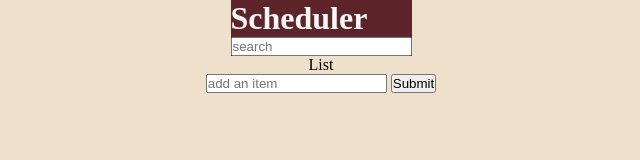
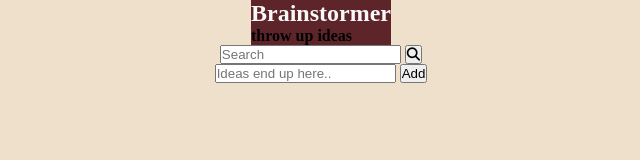
Before and after one commit to murtuzaalisurti/brainstormer, a plain HTML site: page index.html in a window 1280 px wide. Shown: the whole page, without its empty margins (319-959 px from the left). Drawn offline with Linux system fonts and the light colour scheme.

Commit message:
Add files via upload

```diff
--- a/index.html
+++ b/index.html
@@ -1,26 +1,41 @@
 <!DOCTYPE html>
 <html lang="en">
+
 <head>
     <meta charset="UTF-8">
     <meta http-equiv="X-UA-Compatible" content="IE=edge">
     <meta name="viewport" content="width=device-width, initial-scale=1.0">
-    <title>Scheduler</title>
+    <title>Brainstormer</title>
     <link rel="stylesheet" href="./css/style.css">
+    <script src="https://kit.fontawesome.com/9fa61c79aa.js" crossorigin="anonymous"></script>
 </head>
+
 <body>
-    <div class="heading-container">
-        <h1 class="heading">Scheduler</h1>
-        <input type="search" placeholder="search" id="searchbox">
+    <section class="header_container">
+        <div class="heading-container">
+            <h1 class="heading">Brainstormer</h1>
+            <h4 class="subtitle">throw up ideas</h4>
+        </div>
+        <div id="clock_digital">
+            <div class="full_date">
+                <div class="day_and_date"></div>
+                <div class="year"></div>
+            </div>
+            <div class="full_time"></div>
+        </div>
+    </section>
+
+    <div class="search_container">
+        <input placeholder="Search" id="searchbox">
+        <button class="search_button"><i class="fas fa-search"></i></button>
+        <!--<i class="fas fa-times"></i>-->
     </div>
-
-    <section class="list_heading_container">
-        <div class="list_header">List</div>
-    </section>
 
     <section>
         <form id="form">
-            <input placeholder="add an item" id="new" type="text" autocomplete="off">
-            <input type="submit" id="item_submit">
+            <input placeholder="Ideas end up here.." id="new" type="text" autocomplete="off">
+            <!-- <input type="submit" id="item_submit"> -->
+            <button id="item_submit">Add</button>
         </form>
     </section>
 
@@ -34,4 +49,5 @@
     </section>
     <script src="./js/app.js"></script>
 </body>
+
 </html>
```
